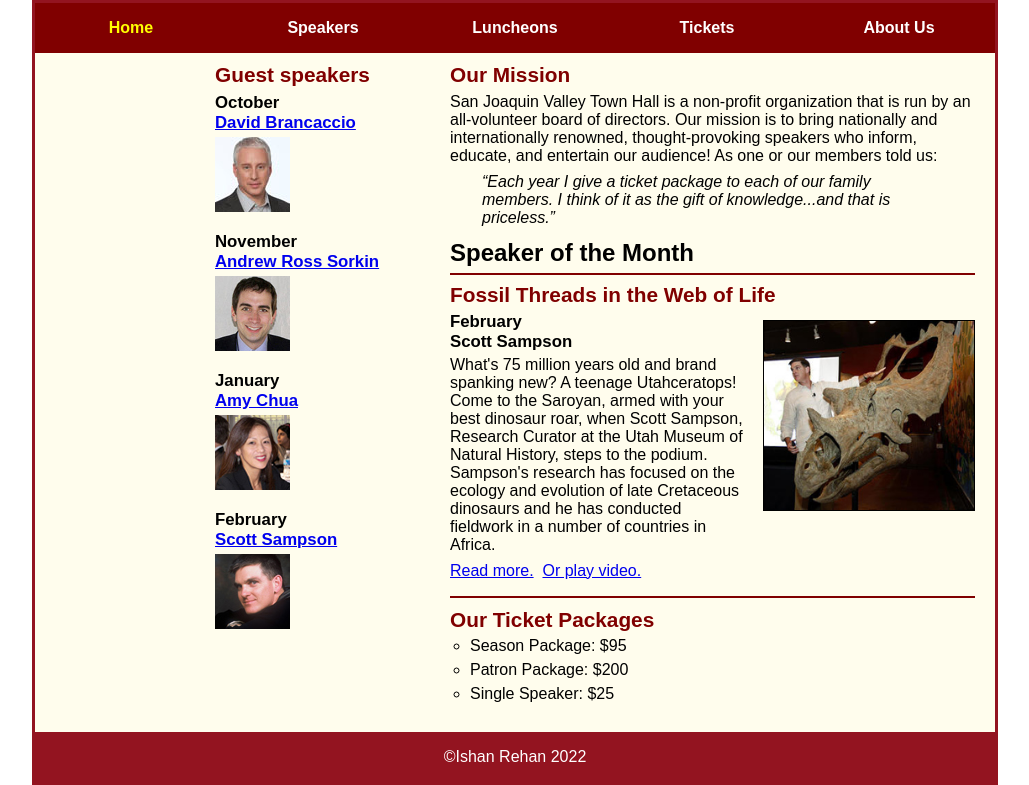
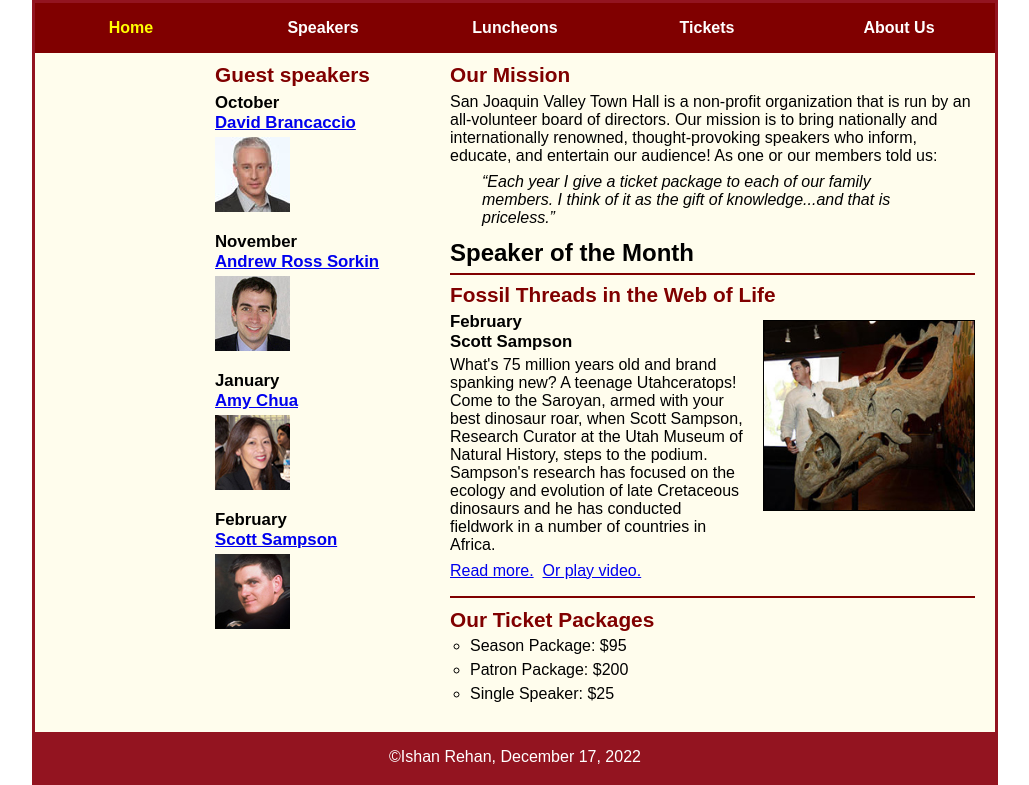
Before and after one commit to ishanr83/A13, a plain HTML site: page index.html in a window 1280 px wide. Shown: the part 120-905 px from the top of the page, without its empty margins (125-1154 px from the left). Drawn offline with nearby package versions, Linux system fonts and the light colour scheme.

Commit message:
Update index.html

```diff
--- a/index.html
+++ b/index.html
@@ -92,7 +92,7 @@
 		</aside>
 	</main>
 	<footer>
-		<p>&copy;Ishan Rehan 2022</p>
+		<p>&copy;Ishan Rehan, December 17, 2022</p>
 	</footer>
 </body>
 </html>
```
